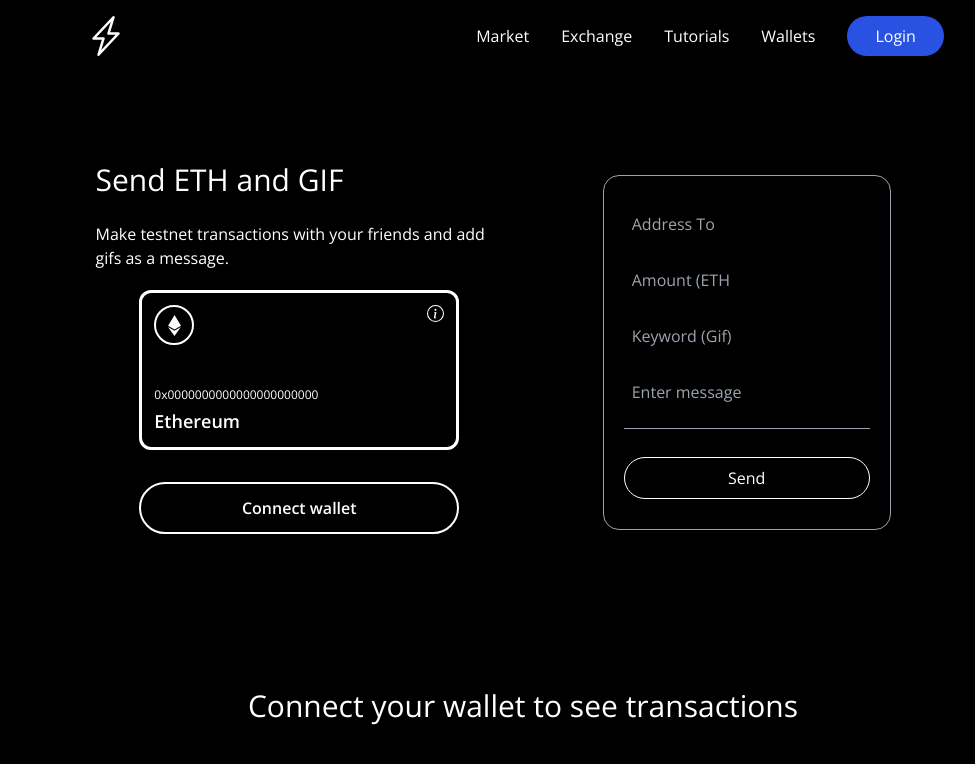
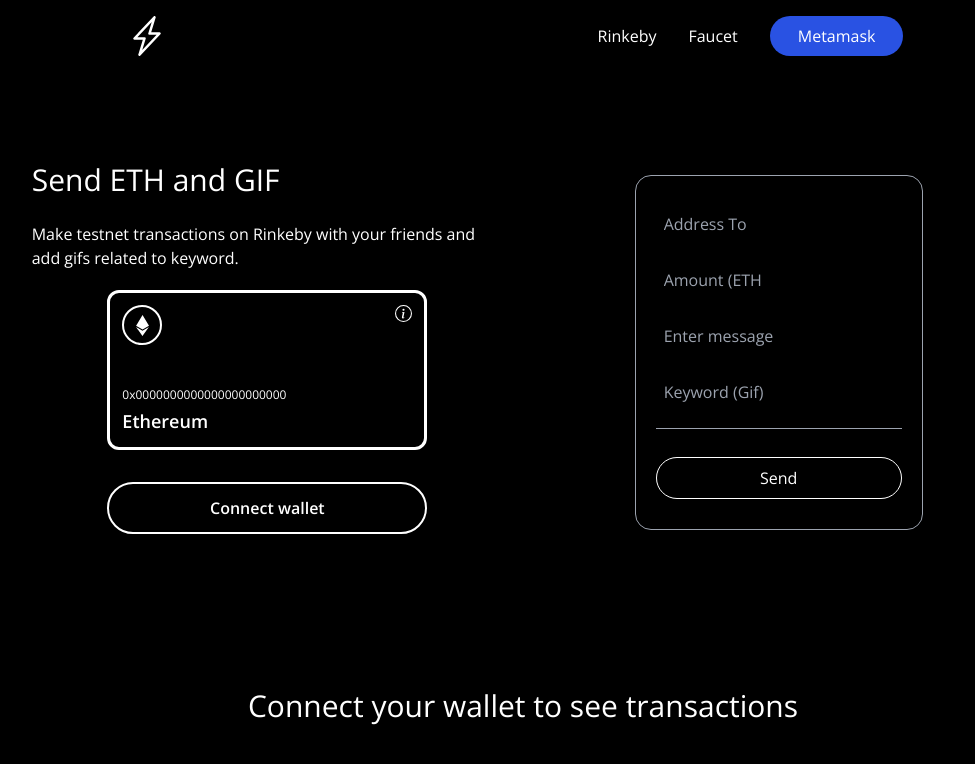
Before and after one commit to wszczawinski/send-eth, a React (Vite) app in the folder client/: page / in a window 1280 px wide. Shown: the top 764 px of the page, without its empty margins (117-1092 px from the left). Built offline with nearby package versions, Linux system fonts and the light colour scheme.

Commit message:
feat(navbar+reload): add navbar links + reload after transaction

```diff
--- a/client/src/components/Navbar.jsx
+++ b/client/src/components/Navbar.jsx
@@ -2,10 +2,6 @@
 import { HiMenuAlt4 } from "react-icons/hi";
 import { BsLightningCharge } from "react-icons/bs";
 import { AiOutlineClose } from "react-icons/ai";
-
-const NavBarItem = ({ title, classprops }) => (
-  <li className={`mx-4 cursor-pointer ${classprops}`}>{title}</li>
-);
 
 const Navbar = () => {
   const [toggleMenu, setToggleMenu] = useState(false);
@@ -22,12 +18,27 @@
       </div>
 
       <ul className="text-white md:flex hidden list-none flex-row justify-between items-center flex-initial">
-        {["Market", "Exchange", "Tutorials", "Wallets"].map((item, index) => (
-          <NavBarItem key={item + index} title={item} />
-        ))}
-        <li className="bg-[#2952e3] py-2 px-7 mx-4 rounded-full cursor-pointer hover:bg-[#2546bd]">
-          Login
-        </li>
+        <a
+          className={`mx-4 cursor-pointer`}
+          href={"https://www.rinkeby.io/#stats"}
+          target={"_blank"}
+        >
+          Rinkeby
+        </a>
+        <a
+          className={`mx-4 cursor-pointer`}
+          href={"https://duckduckgo.com/?q=rinkeby+faucet"}
+          target={"_blank"}
+        >
+          Faucet
+        </a>
+        <a
+          className="bg-[#2952e3] py-2 px-7 mx-4 rounded-full cursor-pointer hover:bg-[#2546bd]"
+          href={"https://metamask.io/"}
+          target={"_blank"}
+        >
+          Metamask
+        </a>
       </ul>
       <div className="flex relative">
         {!toggleMenu && (
@@ -52,15 +63,28 @@
             <li className="text-xl w-full my-2">
               <AiOutlineClose onClick={() => setToggleMenu(false)} />
             </li>
-            {["Market", "Exchange", "Tutorials", "Wallets"].map(
-              (item, index) => (
-                <NavBarItem
-                  key={item + index}
-                  title={item}
-                  classprops="my-2 text-lg"
-                />
-              )
-            )}
+
+            <a
+              className={`mx-4 cursor-pointer my-4 text-lg`}
+              href={"https://www.rinkeby.io/#stats"}
+              target={"_blank"}
+            >
+              Rinkeby
+            </a>
+            <a
+              className={`mx-4 cursor-pointer my-4 text-lg`}
+              href={"https://duckduckgo.com/?q=rinkeby+faucet"}
+              target={"_blank"}
+            >
+              Faucet
+            </a>
+            <a
+              className="bg-[#2952e3] py-2 px-7 mx-4 rounded-full cursor-pointer hover:bg-[#2546bd] my-4 text-lg"
+              href={"https://metamask.io/"}
+              target={"_blank"}
+            >
+              Metamask
+            </a>
           </ul>
         )}
       </div>
--- a/client/src/components/Welcome.jsx
+++ b/client/src/components/Welcome.jsx
@@ -43,8 +43,8 @@
             Send ETH and GIF
           </h1>
           <p className="text-left mt-5 text-white font-light md:w-9/12w-11/12 text-base">
-            Make testnet transactions with your friends and add gifs as a
-            message.
+            Make testnet transactions on Rinkeby with your friends and add gifs
+            related to keyword.
           </p>
 
           <div className="p-3 justify-end md:self-center items-start flex-col rounded-xl h-40 md:w-80 w-full my-5 eth-card">
@@ -92,13 +92,13 @@
               handleChange={handleChange}
             />
             <Input
-              placeholder="Keyword (Gif)"
+              placeholder="Enter message"
               name="keyword"
               type="text"
               handleChange={handleChange}
             />
             <Input
-              placeholder="Enter message"
+              placeholder="Keyword (Gif)"
               name="message"
               type="text"
               handleChange={handleChange}
--- a/client/src/context/TransactionContext.jsx
+++ b/client/src/context/TransactionContext.jsx
@@ -147,6 +147,8 @@
         const transactionCount =
           await transactionContract.getTransactionCount();
         setTransactionCount(transactionCount.toNumber());
+
+        window.location.reload();
       } else {
         return alert("Please install metamask");
       }
```
Also changed, not shown: 2 other files (tests, documents, lock files or other folders).
